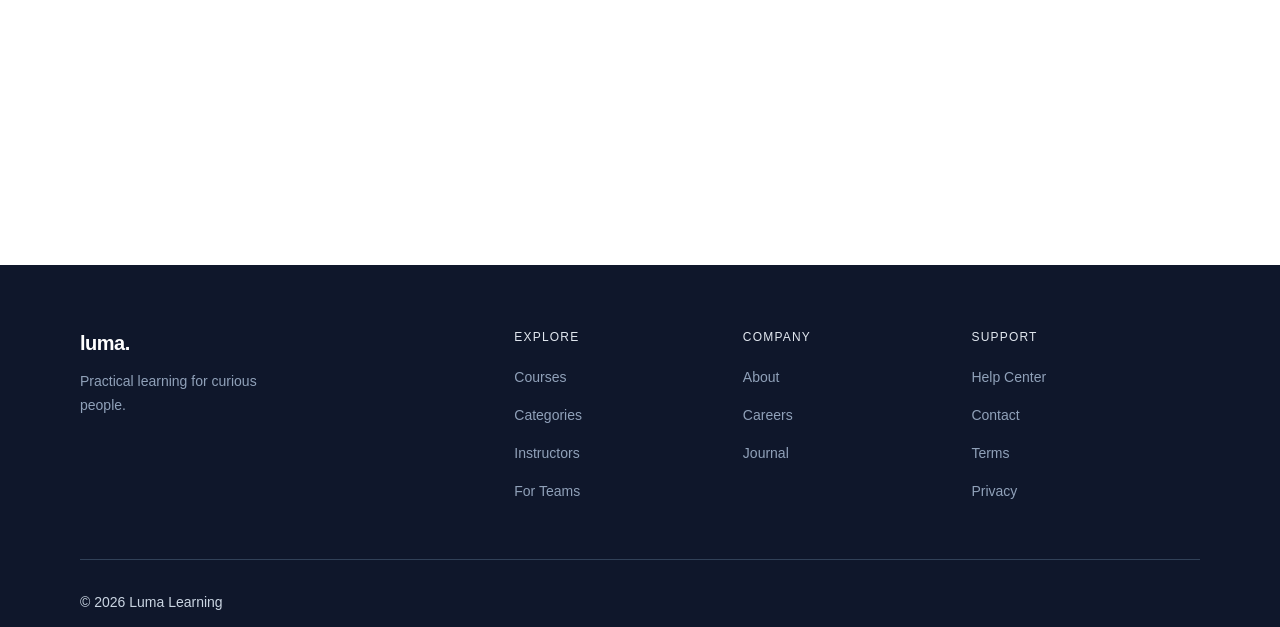
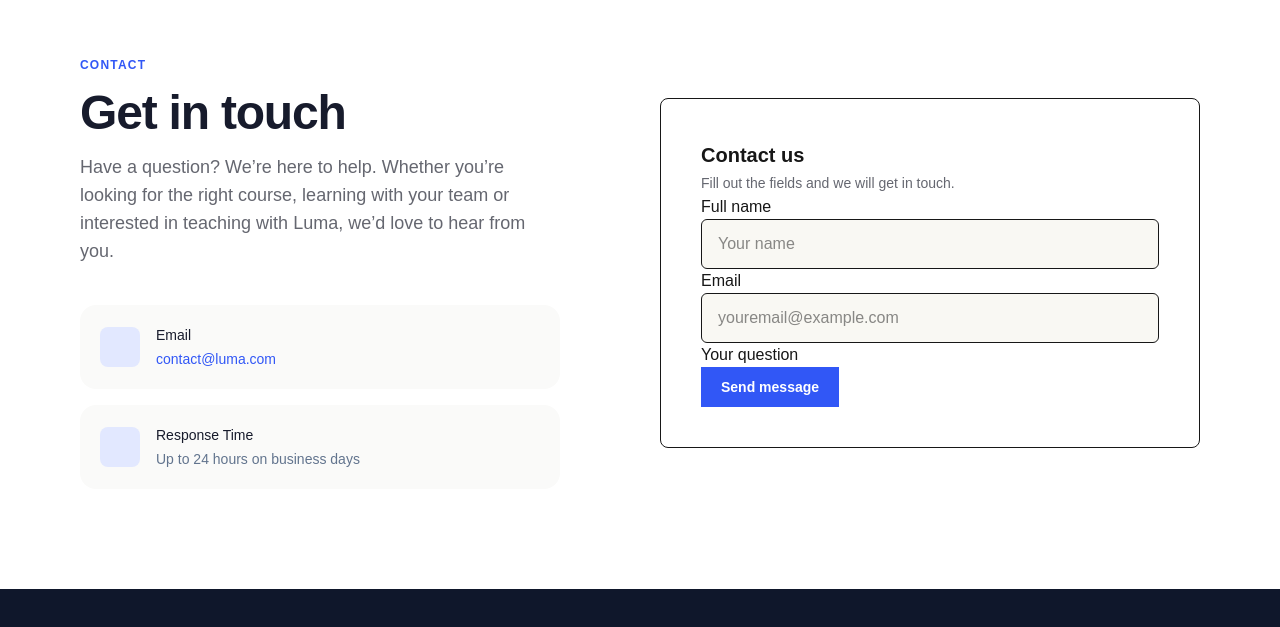
Before and after one commit to Rafael-Urei/buzzvel-luma, a Next.js app: page / in a window 1280 px wide. Shown: the part 2173-2800 px from the top of the page. Built offline with nearby package versions, Linux system fonts and the light colour scheme.

Commit message:
feat: create contact us form, and contact us section

```diff
--- /dev/null
+++ b/app/components/forms/contact-us.tsx
@@ -0,0 +1,26 @@
+import Form from 'next/form'
+import Input from './input'
+import Button from '../button/button'
+
+export default function ContactUsForm() {
+  return (
+    <div className='rounded-lg border p-10 max-w-135 w-full'>
+      <h3 className='font-bold text-xl tracking-normal leading-8'>Contact us</h3>
+      <p className='text-text-secondary text-sm leading-6'>Fill out the fields and we will get in touch.</p>
+      <Form action="/contact">
+        <fieldset className='flex flex-col'>
+          <label htmlFor="full-name">Full name</label>
+          <Input id="full-name" placeholder="Your name"></Input>
+        </fieldset>
+        <fieldset className='flex flex-col'>
+          <label htmlFor="email">Email</label>
+           <Input id="email" placeholder="youremail@example.com"></Input>
+        </fieldset>
+        <fieldset className='flex flex-col'>
+          <label htmlFor="your-question">Your question</label>
+        </fieldset>
+        <Button>Send message</Button>
+      </Form>
+    </div>
+  )
+}
--- /dev/null
+++ b/app/components/forms/input.tsx
@@ -0,0 +1,22 @@
+import { ComponentProps } from "react"
+import { tv, VariantProps } from "tailwind-variants"
+
+interface InputProps extends ComponentProps<"input">, VariantProps<typeof inputVariants> { }
+
+const inputVariants = tv({
+  base: "bg-background-light-yellow py-[12px] px-[16px] border rounded-md",
+  variants: {
+    variant: {
+      default: ""
+    }
+  },
+  defaultVariants: {
+    variant: "default"
+  }
+})
+
+export default function Input({variant, className, ...props}: InputProps) {
+  return (
+    <input className={inputVariants({variant, className})} {...props}></input>
+  )
+}
--- a/app/page.tsx
+++ b/app/page.tsx
@@ -1,10 +1,75 @@
 import { tv } from "tailwind-variants";
 import Button from "./components/button/button";
+import ContactUsForm from "./components/forms/contact-us";
 
 type CardProps = {
   id: string;
   title: string;
   description: string;
+}
+
+import { ReactNode } from "react"
+
+interface ContactInfo {
+  label: string
+  value: string
+  href?: string
+  icon?: ReactNode
+}
+
+const contactInfo: ContactInfo[] = [
+  {
+    label: "Email",
+    value: "contact@luma.com",
+    href: "mailto:contact@luma.com",
+  },
+  {
+    label: "Response Time",
+    value: "Up to 24 hours on business days",
+  },
+]
+
+export function ContactIntro() {
+  return (
+    <section className="max-w-120">
+      <p className="text-xs font-semibold uppercase tracking-widest text-primary-blue">
+        Contact
+      </p>
+      <h1 className="mt-4 text-5xl font-extrabold tracking-tight text-text-primary">
+        Get in touch
+      </h1>
+      <p className="mt-4 text-lg leading-7 text-text-secondary">
+        Have a question? We’re here to help. Whether you’re looking for the right course, learning with your team or interested in teaching with Luma, we’d love to hear from you.
+      </p>
+
+      <ul className="mt-10 space-y-4">
+        {contactInfo.map((item) => (
+          <li
+            key={item.label}
+            className="flex items-center gap-4 rounded-2xl bg-stone-50 p-5"
+          >
+            <div className="flex size-10 shrink-0 items-center justify-center rounded-lg bg-primary-blue-light text-primary-blue">
+              {item.icon}
+            </div>
+
+            <div className="flex flex-col gap-1">
+              <span className="text-sm text-text-primary">{item.label}</span>
+              {item.href ? (
+                <a
+                  href={item.href}
+                  className="text-sm text-primary-blue hover:underline"
+                >
+                  {item.value}
+                </a>
+              ) : (
+                <span className="text-sm text-slate-500">{item.value}</span>
+              )}
+            </div>
+          </li>
+        ))}
+      </ul>
+    </section>
+  )
 }
 
 export function Card({ card }: { card: CardProps }) {
@@ -117,10 +182,9 @@ export default function Home() {
           </h2>
       </section>
 
-      <section className="py-25 px-20 bg-transparent flex items-start gap-8">
-          <span className="text-white text-xs font-semibold uppercase tracking-[1.44px] leading-4">The lessons are short enough to fit into my week, but detailed enough that I actually leave with something I can use.</span>
-          <p className="text-lg text-white leading-7 tracking-normal pt-6">Learn how to turn complex workflows into simple, intentional product experiences through research, structure and thoughtful interaction design.</p>
-          <p className="text-lg text-white leading-7 tracking-normal pt-6">with Maya Chen · Senior Product Designer</p>
+      <section className="flex items-center justify-between py-25 px-20">
+        <ContactIntro></ContactIntro>
+        <ContactUsForm></ContactUsForm>
       </section>
     </div>
   );
```
